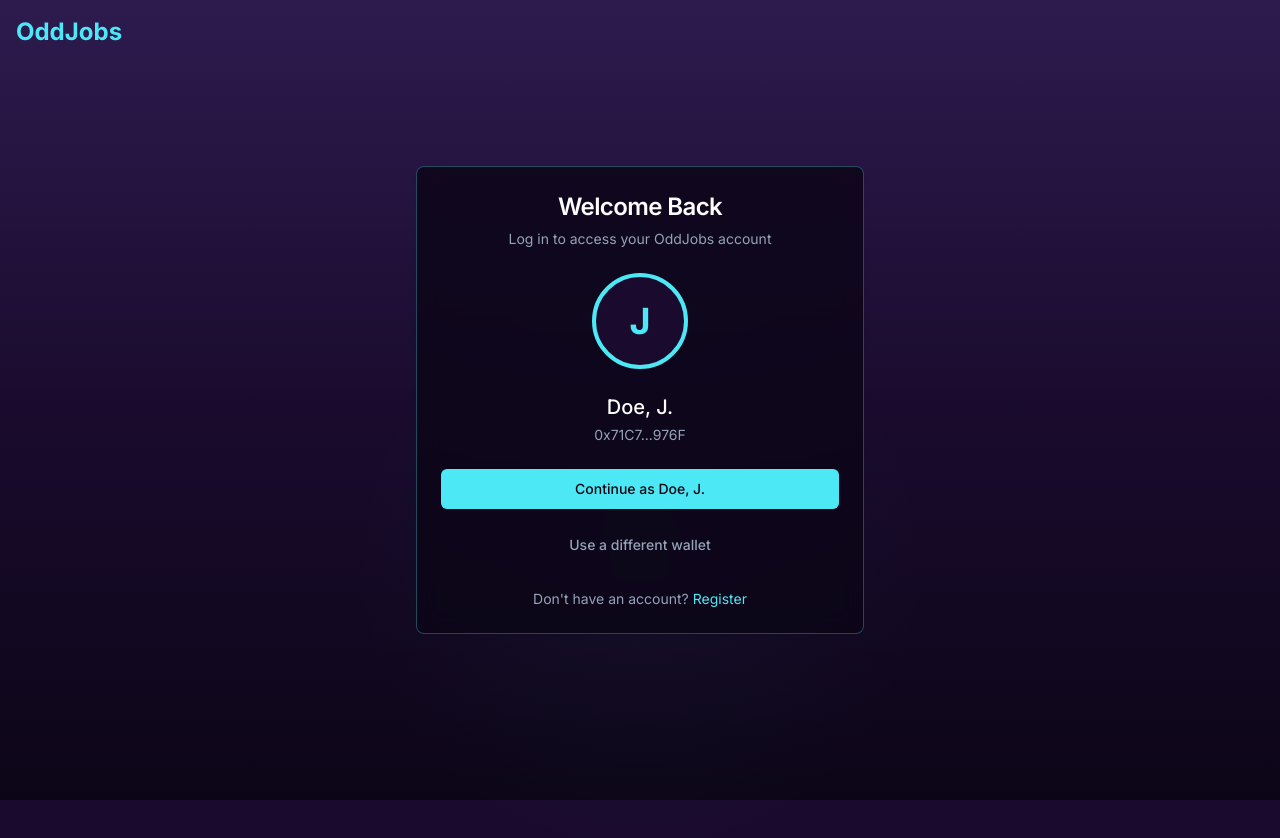
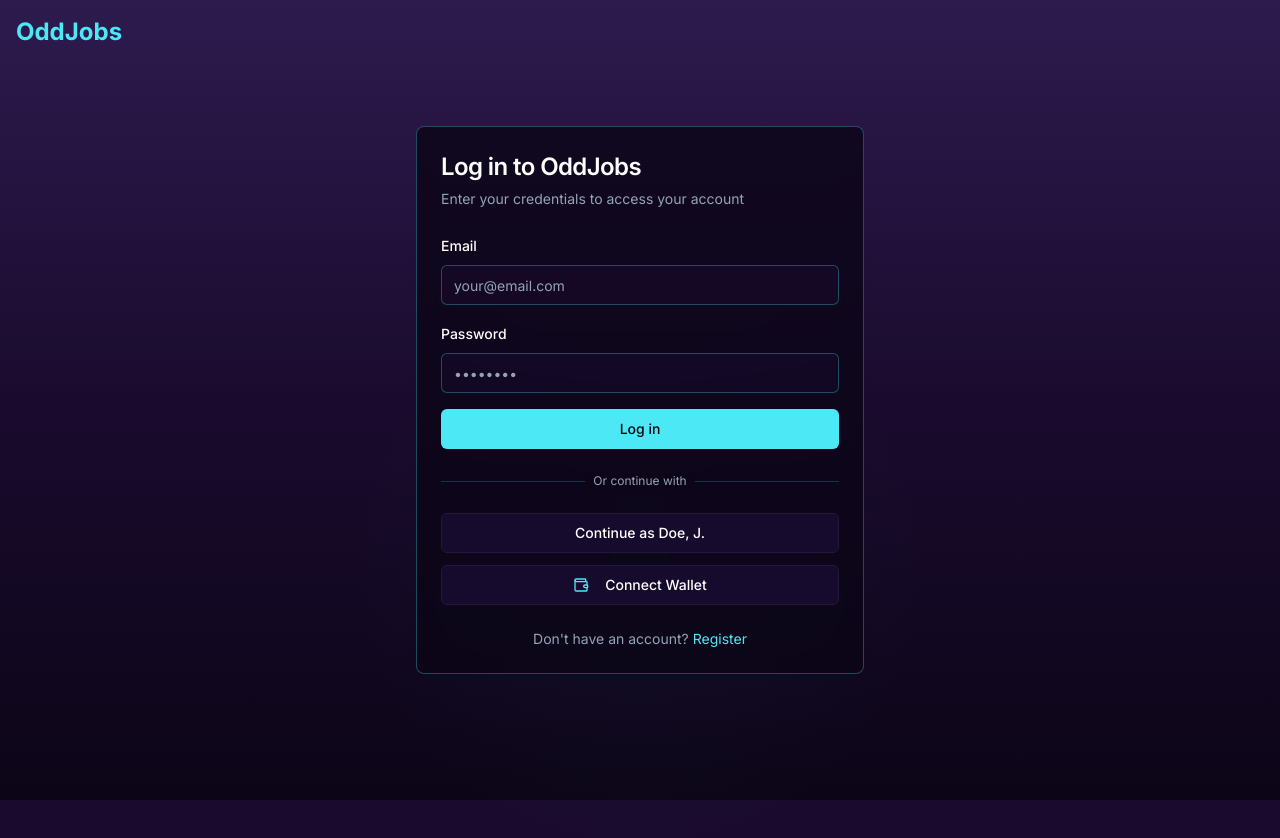
Before and after one commit to beannfeeder/OddJobs-dApp, a Next.js app: page /login in a window 1280 px wide. Shown: the top 838 px of the page. Built offline with nearby package versions, Linux system fonts and the light colour scheme.

Commit message:
modified:   app/login/page.tsx

```diff
--- a/app/login/page.tsx
+++ b/app/login/page.tsx
@@ -1,28 +1,22 @@
 "use client"
 
-import { useState, useEffect } from "react"
+import type React from "react"
+
+import { useState } from "react"
 import Link from "next/link"
 import { useRouter } from "next/navigation"
 import { Button } from "@/components/ui/button"
+import { Input } from "@/components/ui/input"
+import { Label } from "@/components/ui/label"
 import { Card, CardContent, CardDescription, CardFooter, CardHeader, CardTitle } from "@/components/ui/card"
 import { Wallet } from "lucide-react"
 
 export default function LoginPage() {
   const router = useRouter()
   const [isLoading, setIsLoading] = useState(false)
-  const [isConnecting, setIsConnecting] = useState(false)
-  const [walletAddress, setWalletAddress] = useState("")
 
-  // Simulate wallet detection on page load
-  useEffect(() => {
-    const timer = setTimeout(() => {
-      setWalletAddress("0x71C7656EC7ab88b098defB751B7401B5f6d8976F")
-    }, 1000)
-
-    return () => clearTimeout(timer)
-  }, [])
-
-  const handleLogin = () => {
+  const handleLogin = (e: React.FormEvent) => {
+    e.preventDefault()
     setIsLoading(true)
 
     // Simulate login delay
@@ -31,14 +25,13 @@ export default function LoginPage() {
     }, 1500)
   }
 
-  const handleConnectWallet = () => {
-    setIsConnecting(true)
+  const handleQuickLogin = () => {
+    setIsLoading(true)
 
-    // Simulate wallet connection delay
+    // Simulate login delay
     setTimeout(() => {
-      setWalletAddress("0x71C7656EC7ab88b098defB751B7401B5f6d8976F")
-      setIsConnecting(false)
-    }, 2000)
+      router.push("/dashboard")
+    }, 1500)
   }
 
   return (
@@ -50,57 +43,74 @@ export default function LoginPage() {
       </Link>
 
       <Card className="w-full max-w-md bg-theme-darkest-purple/80 backdrop-blur-md border-theme-cyan/30">
-        <CardHeader className="text-center">
-          <CardTitle className="text-2xl text-white">Welcome Back</CardTitle>
-          <CardDescription className="text-muted-foreground">Log in to access your OddJobs account</CardDescription>
+        <CardHeader>
+          <CardTitle className="text-2xl text-white">Log in to OddJobs</CardTitle>
+          <CardDescription className="text-muted-foreground">
+            Enter your credentials to access your account
+          </CardDescription>
         </CardHeader>
+        <CardContent>
+          <form onSubmit={handleLogin} className="space-y-4">
+            <div className="space-y-2">
+              <Label htmlFor="email" className="text-white">
+                Email
+              </Label>
+              <Input
+                id="email"
+                type="email"
+                placeholder="your@email.com"
+                className="bg-theme-dark-purple/50 border-theme-cyan/30 text-white"
+              />
+            </div>
+            <div className="space-y-2">
+              <Label htmlFor="password" className="text-white">
+                Password
+              </Label>
+              <Input
+                id="password"
+                type="password"
+                placeholder="••••••••"
+                className="bg-theme-dark-purple/50 border-theme-cyan/30 text-white"
+              />
+            </div>
+            <Button
+              type="submit"
+              className="w-full bg-theme-cyan text-theme-black hover:bg-theme-cyan/90"
+              disabled={isLoading}
+            >
+              {isLoading ? "Logging in..." : "Log in"}
+            </Button>
+          </form>
 
-        <CardContent className="flex flex-col items-center">
-          {/* User profile circle */}
-          <div className="w-24 h-24 rounded-full bg-theme-dark-purple border-4 border-theme-cyan flex items-center justify-center mb-6">
-            <span className="text-4xl font-bold text-theme-cyan">J</span>
+          <div className="relative my-6">
+            <div className="absolute inset-0 flex items-center">
+              <div className="w-full border-t border-theme-cyan/20"></div>
+            </div>
+            <div className="relative flex justify-center text-xs">
+              <span className="bg-theme-darkest-purple px-2 text-muted-foreground">Or continue with</span>
+            </div>
           </div>
 
-          {walletAddress ? (
-            <>
-              <div className="text-center mb-6">
-                <h3 className="text-xl font-medium text-white mb-1">Doe, J.</h3>
-                <p className="text-sm text-muted-foreground break-all">
-                  {walletAddress.slice(0, 6)}...{walletAddress.slice(-4)}
-                </p>
-              </div>
+          <div className="space-y-3">
+            <Button
+              variant="outline"
+              className="w-full cyan-border text-white hover:bg-theme-dark-purple/50"
+              onClick={handleQuickLogin}
+              disabled={isLoading}
+            >
+              Continue as Doe, J.
+            </Button>
 
-              <Button
-                className="w-full bg-theme-cyan text-theme-black hover:bg-theme-cyan/90 mb-4"
-                onClick={handleLogin}
-                disabled={isLoading}
-              >
-                {isLoading ? "Logging in..." : "Continue as Doe, J."}
-              </Button>
-            </>
-          ) : (
             <Button
-              className="w-full cyan-border text-theme-cyan hover:bg-theme-dark-purple/50"
               variant="outline"
-              onClick={handleConnectWallet}
-              disabled={isConnecting}
+              className="w-full cyan-border text-white hover:bg-theme-dark-purple/50"
+              disabled={isLoading}
             >
-              <Wallet className="mr-2 h-5 w-5" />
-              {isConnecting ? "Connecting Wallet..." : "Connect Wallet"}
+              <Wallet className="mr-2 h-4 w-4 text-theme-cyan" />
+              Connect Wallet
             </Button>
-          )}
-
-          {walletAddress && (
-            <Button
-              variant="ghost"
-              className="text-sm text-muted-foreground hover:text-white"
-              onClick={() => setWalletAddress("")}
-            >
-              Use a different wallet
-            </Button>
-          )}
+          </div>
         </CardContent>
-
         <CardFooter className="flex flex-col space-y-2">
           <div className="text-sm text-muted-foreground text-center w-full">
             Don&apos;t have an account?{" "}
```
